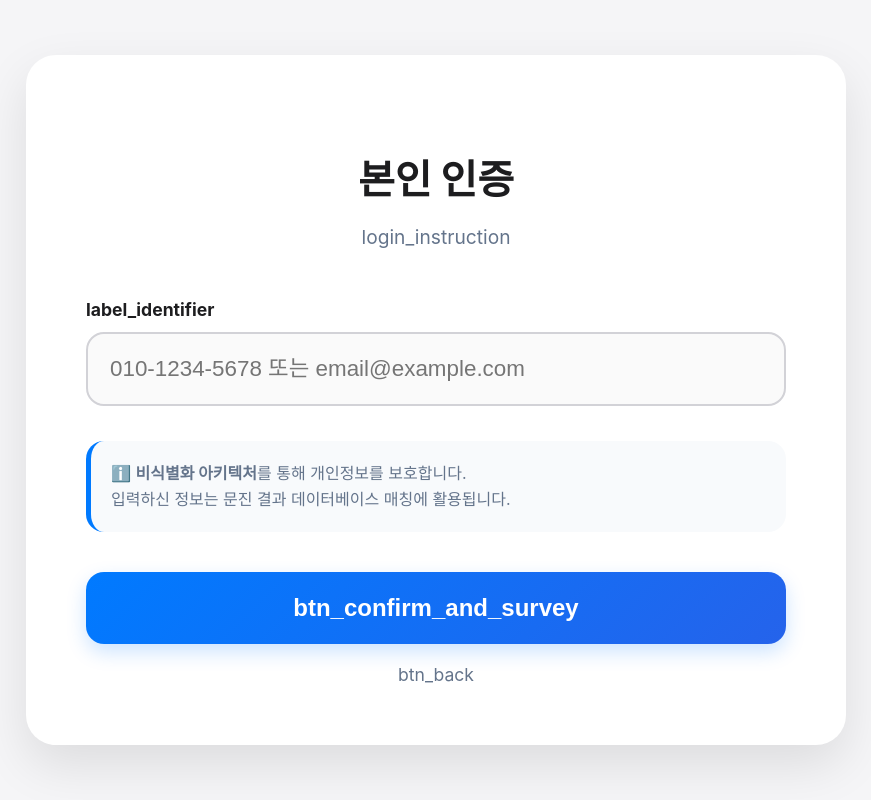
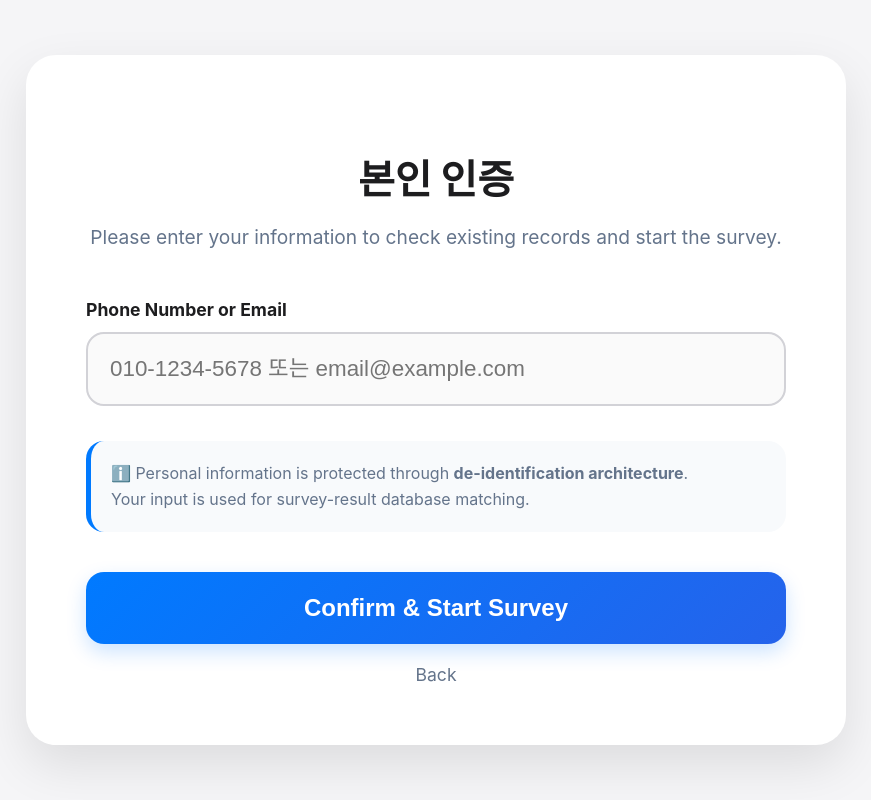
Before and after one commit to Phjrab/eye_project, a Flask app: template web/templates/login.html in a window 1280 px wide. Shown: the whole page, without its empty margins (204-1075 px from the left). Run offline with Flask 2, Linux system fonts and the light colour scheme; the template is opened without the code that fills it, so the values that code supplies are empty; parts of the project's set-up code (start-up, migrations or seed data) failed here and were passed over.

Commit message:
fix(i18n): respect saved language on all pages and complete remaining capture/login translations

```diff
--- a/web/static/js/i18n.js
+++ b/web/static/js/i18n.js
@@ -10,9 +10,9 @@
 
 class I18nEngine {
   constructor() {
+    this.supportedLanguages = ['ko', 'en', 'zh', 'vi', 'ru', 'ja'];
     // Load saved language or detect from browser
     this.currentLanguage = this.loadLanguage();
-    this.supportedLanguages = ['ko', 'en', 'zh', 'vi', 'ru', 'ja'];
     this.listeners = [];
 
     console.log(`[i18n] Initialized with language: ${this.currentLanguage}`);
@@ -44,7 +44,11 @@ class I18nEngine {
     }, 300);
 
     // Watch for dynamically added elements with data-i18n attributes
-    this.observeDOMChanges();
+    if (document.body) {
+      this.observeDOMChanges();
+    } else {
+      document.addEventListener('DOMContentLoaded', () => this.observeDOMChanges(), { once: true });
+    }
   }
 
   /**
--- a/web/static/js/translations.js
+++ b/web/static/js/translations.js
@@ -79,8 +79,10 @@ const translations = {
     m_dashboard_title: '✅ 모바일 인증 완료',
     m_login_title: '📱 모바일 PIN 인증',
     capture_title: '안구 촬영',
-    // Survey & form labels
+    login_instruction: '기존 기록 조회 및 설문 시작을 위해 정보를 입력해주세요.',
     survey_instruction: '정확한 AI 분석을 위해 현재 상태를 솔직하게 답변해 주세요.',
+    label_identifier: '전화번호 또는 이메일',
+    label_admin_password: '관리자 비밀번호',
     label_age: '나이',
     label_gender: '성별',
     label_wearing_glasses: '안경/렌즈 착용 유무',
@@ -91,61 +93,28 @@ const translations = {
     label_surgery_history: '안구 수술 이력',
     label_smoking: '흡연 유무',
     label_drinking: '음주 빈도',
-    label_symptoms: '현재 증상 (중복 선택 가능)',
     label_other_notes: '기타 불편한 점',
-    placeholder_conditions: '예: 당뇨(5년차), 고혈압 약 복용 중',
-    placeholder_surgery: '수술명 및 시기 작성',
-    placeholder_other_notes: '위 항목 외에 불편한 점이 있다면 적어주세요.',
-    login_instruction: '기존 기록 조회 및 설문 시작을 위해 정보를 입력해주세요.',
-    label_identifier: '전화번호 또는 이메일',
-    label_admin_password: '관리자 비밀번호',
-    placeholder_identifier: '010-1234-5678 또는 email@example.com',
-    placeholder_admin_password: '관리자 비밀번호를 입력하세요',
     status_camera_connecting: '카메라 연결 중...',
-    status_image_preparing: '이미지 준비 중...',
-    status_wait_moment: '잠시만 기다려 주세요.',
+    status_loading_config: '설정을 불러오는 중...',
+    auto_shutter_status: '자동셔터 대기 중',
     mobile_preview_hint: '모바일 업로드 전용 모드입니다.<br>"얼굴 사진 업로드" 버튼으로 사진을 선택해 주세요.',
-    auto_shutter_label: '자동셔터',
-    auto_shutter_status: '자동셔터 대기 중',
-    digital_zoom_label: '디지털 줌',
-    capture_guidance: '안내: 얼굴 사진 한 장을 촬영하면 MediaPipe Face Mesh가 좌/우 눈을 자동으로 감지해 분석합니다.',
     captured_image_empty: '촬영된 원본 이미지가 없습니다. capture에서 얼굴 촬영을 먼저 진행해 주세요.',
     redness_left: '좌안 충혈도:',
     redness_right: '우안 충혈도:',
-    analysis_waiting: '분석 대기',
-    nearby_clinics: '📍 주변 안과 (네이버 지도)',
     user_info_loading: '사용자 정보 불러오는 중...',
-    left_eye_badge: '왼쪽 눈',
-    right_eye_badge: '오른쪽 눈',
-    records_loading: '기록 불러오는 중...',
-    survey_records_loading: '설문 기록 불러오는 중...',
-    no_survey_records: '저장된 설문 기록이 없습니다.',
     pdf_preview_title: '📄 보고서 미리보기',
     survey_details_title: '📝 작성한 설문 상세 보기',
-    survey_no_symptoms: '선택한 증상이 없습니다.',
-    survey_created_at: '작성 시각',
-    past_records: '저장된 과거 기록이 없습니다.',
-    admin_access_note: 'admin 로그인 상태에서만 접근 가능합니다. 저장 시 일부 항목은 서버 재시작 후 완전 적용됩니다.',
     section_general_settings: '일반 시스템 설정',
     section_llm_settings: 'LLM/API 키 설정',
-    llm_note: 'API 키는 마스킹되어 표시됩니다. 비워두면 기존 키 유지, 새 값을 입력하면 즉시 갱신됩니다.',
-    status_loading_config: '설정을 불러오는 중...',
-    status_no_settings: '표시할 설정이 없습니다.',
-    btn_save: '저장',
-    key_configured: '설정됨',
-    key_not_configured: '미설정',
-    status_saving_config: '설정 저장 중...',
-    status_save_complete: '저장 완료',
-    status_save_failed: '저장 실패:',
-    m_dashboard_message: '키오스크와 모바일 연동이 정상적으로 완료되었습니다.<br>키오스크 화면에서 다음 단계를 진행해 주세요.',
-    m_pin_placeholder: '0000',
-    confirm_save_survey: '문진 내용을 저장하고 AI 검사 단계로 이동하시겠습니까?',
-    confirm_action: '이동',
-    confirm_retake: '현재 화면의 임시 촬영/분석 데이터만 초기화하고 다시 촬영하시겠습니까?\\n이미 저장된 DB 이력과 기존 리포트 기록은 삭제되지 않습니다.',
-    confirm_retake_action: '재촬영',
-    msg_survey_save_failed: '문진 저장에 실패했습니다.',
-    msg_analysis_data_ready: '최신 분석 데이터가 확인되었습니다. 바로 리포트를 발행할 수 있습니다.',
-    msg_report_generation_no_data: '리포트 발행에 필요한 최신 분석 데이터가 없습니다.',
+    capture_eye_align_hint: '※ 고해상도 촬영을 위해 가이드 중앙에 눈을 정렬해 주세요.',
+    capture_step0: 'Step 0. 눈 감지 상태',
+    capture_step1: 'Step 1. 자동셔터 / 디지털 줌',
+    capture_step2: 'Step 2. 얼굴 촬영 / 업로드',
+    auto_shutter_label: '자동셔터',
+    use_label: '사용',
+    digital_zoom_label: '디지털 줌',
+    capture_guidance: '안내: 얼굴 사진 한 장을 촬영하면 MediaPipe Face Mesh가 좌/우 눈을 자동으로 감지해 분석합니다.',
+    login_privacy_note: 'ℹ️ <strong>비식별화 아키텍처</strong>를 통해 개인정보를 보호합니다.<br>입력하신 정보는 문진 결과 데이터베이스 매칭에 활용됩니다.',
   },
 
   en: {
@@ -223,78 +192,45 @@ const translations = {
     m_dashboard_title: '✅ Mobile Verification Complete',
     m_login_title: '📱 Mobile PIN Verification',
     capture_title: 'Capture Eyes',
-    // Survey & form labels
-    admin_access_note: 'Only accessible in admin login state. Some items require server restart for full application after saving.',
-    analysis_waiting: 'Waiting for analysis',
-    auto_shutter_label: 'Auto Shutter',
-    auto_shutter_status: 'Waiting for auto shutter',
-    btn_save: 'Save',
-    capture_guidance: 'Guidance: When you capture one full face photo, MediaPipe Face Mesh will automatically detect and analyze both eyes.',
-    captured_image_empty: 'No captured original image. Please take a face photo first in the capture screen.',
-    confirm_action: 'Proceed',
-    confirm_retake: 'Clear temporary capture/analysis data and retake photos?
-Existing saved DB history and report records will not be deleted.',
-    confirm_retake_action: 'Retake',
-    confirm_save_survey: 'Save survey and proceed to AI test?',
-    digital_zoom_label: 'Digital Zoom',
-    key_configured: 'Configured',
-    key_not_configured: 'Not Configured',
+    login_instruction: 'Please enter your information to check existing records and start the survey.',
+    survey_instruction: 'Please answer honestly about your current condition for accurate AI analysis.',
+    label_identifier: 'Phone Number or Email',
     label_admin_password: 'Admin Password',
     label_age: 'Age',
-    label_conditions: 'Medical History (Diabetes, Hypertension, etc.)',
-    label_drinking: 'Drinking Frequency',
     label_gender: 'Gender',
-    label_identifier: 'Phone Number or Email',
-    label_other_notes: 'Other Concerns',
-    label_smoking: 'Smoking Status',
-    label_surgery_history: 'Eye Surgery History',
-    label_symptoms: 'Current Symptoms (Multiple Selection)',
+    label_wearing_glasses: 'Glasses/Contact Lens Usage',
     label_vision_correction: 'Current Corrected Vision (Optional)',
     label_vision_left: 'Left Eye (L)',
     label_vision_right: 'Right Eye (R)',
-    label_wearing_glasses: 'Glasses/Contact Lens Usage',
-    left_eye_badge: 'Left Eye',
-    llm_note: 'API keys are displayed masked. Leave blank to keep existing key, enter new value to update immediately.',
-    login_instruction: 'Please enter your information to check existing records and start the survey.',
-    m_dashboard_message: 'Mobile link with kiosk completed successfully.<br>Please proceed to the next step on the kiosk screen.',
-    m_pin_placeholder: '0000',
-    mobile_preview_hint: 'This is mobile upload exclusive mode.<br>Select a photo using the "Upload Face Photo" button.',
-    msg_analysis_data_ready: 'Latest analysis data is ready. You can generate the report now.',
-    msg_report_generation_no_data: 'Latest analysis data needed for report generation is missing.',
-    msg_survey_save_failed: 'Failed to save survey.',
-    nearby_clinics: '📍 Nearby Clinics (Naver Map)',
-    no_survey_records: 'No survey records found.',
-    past_records: 'No past records found.',
+    label_conditions: 'Medical History (Diabetes, Hypertension, etc.)',
+    label_surgery_history: 'Eye Surgery History',
+    label_smoking: 'Smoking Status',
+    label_drinking: 'Drinking Frequency',
+    label_other_notes: 'Other Concerns',
+    status_camera_connecting: 'Connecting camera...',
+    status_loading_config: 'Loading configuration...',
+    auto_shutter_status: 'Waiting for auto shutter',
+    mobile_preview_hint: 'This is mobile upload mode.<br>Please select a photo using the "Upload Face Photo" button.',
+    captured_image_empty: 'No captured original image. Please take a face photo first in capture.',
+    redness_left: 'Left eye redness:',
+    redness_right: 'Right eye redness:',
+    user_info_loading: 'Loading user information...',
     pdf_preview_title: '📄 Report Preview',
-    placeholder_admin_password: 'Enter admin password',
-    placeholder_conditions: 'e.g. Diabetes (5 years), taking hypertension medication',
-    placeholder_identifier: '010-1234-5678 or email@example.com',
-    placeholder_other_notes: 'Describe any other concerns not listed above.',
-    placeholder_surgery: 'Surgery name and date',
-    records_loading: 'Loading records...',
-    redness_left: 'Left Eye Redness:',
-    redness_right: 'Right Eye Redness:',
-    right_eye_badge: 'Right Eye',
+    survey_details_title: '📝 Survey Details',
     section_general_settings: 'General System Settings',
     section_llm_settings: 'LLM/API Key Settings',
-    status_camera_connecting: 'Connecting camera...',
-    status_image_preparing: 'Preparing image...',
-    status_loading_config: 'Loading configuration...',
-    status_no_settings: 'No settings to display.',
-    status_save_complete: 'Save Complete',
-    status_save_failed: 'Save Failed:',
-    status_saving_config: 'Saving configuration...',
-    status_wait_moment: 'Please wait.',
-    survey_created_at: 'Created At',
-    survey_details_title: '📝 Detailed Survey Results',
-    survey_instruction: 'For accurate AI analysis, please answer the questions honestly about your current condition.',
-    survey_no_symptoms: 'No symptoms selected.',
-    survey_records_loading: 'Loading survey records...',
-    user_info_loading: 'Loading user information...',
+    capture_eye_align_hint: 'Please align your eyes at the center guide for high-resolution capture.',
+    capture_step0: 'Step 0. Eye Detection Status',
+    capture_step1: 'Step 1. Auto Shutter / Digital Zoom',
+    capture_step2: 'Step 2. Face Capture / Upload',
+    auto_shutter_label: 'Auto Shutter',
+    use_label: 'Use',
+    digital_zoom_label: 'Digital Zoom',
+    capture_guidance: 'Guidance: Capturing one face photo allows MediaPipe Face Mesh to auto-detect and analyze both eyes.',
+    login_privacy_note: 'ℹ️ Personal information is protected through <strong>de-identification architecture</strong>.<br>Your input is used for survey-result database matching.',
+  },
 
-  }},
-
-  zh:: {
+  zh: {
     // Main title and subtitle
     main_title: '眼健康诊断服务',
     subtitle_line1: '由 <strong>NVIDIA Jetson AI</strong> 提供支持',
@@ -369,6 +305,33 @@ Existing saved DB history and report records will not be deleted.',
     m_dashboard_title: '✅ 移动验证完成',
     m_login_title: '📱 移动 PIN 验证',
     capture_title: '采集眼部照片',
+    login_instruction: 'Please enter your information to check existing records and start the survey.',
+    survey_instruction: 'Please answer honestly about your current condition for accurate AI analysis.',
+    label_identifier: 'Phone Number or Email',
+    label_admin_password: 'Admin Password',
+    label_age: 'Age',
+    label_gender: 'Gender',
+    label_wearing_glasses: 'Glasses/Contact Lens Usage',
+    label_vision_correction: 'Current Corrected Vision (Optional)',
+    label_vision_left: 'Left Eye (L)',
+    label_vision_right: 'Right Eye (R)',
+    label_conditions: 'Medical History (Diabetes, Hypertension, etc.)',
+    label_surgery_history: 'Eye Surgery History',
+    label_smoking: 'Smoking Status',
+    label_drinking: 'Drinking Frequency',
+    label_other_notes: 'Other Concerns',
+    status_camera_connecting: 'Connecting camera...',
+    status_loading_config: 'Loading configuration...',
+    auto_shutter_status: 'Waiting for auto shutter',
+    mobile_preview_hint: 'This is mobile upload mode.<br>Please select a photo using the "Upload Face Photo" button.',
+    captured_image_empty: 'No captured original image. Please take a face photo first in capture.',
+    redness_left: 'Left eye redness:',
+    redness_right: 'Right eye redness:',
+    user_info_loading: 'Loading user information...',
+    pdf_preview_title: '📄 Report Preview',
+    survey_details_title: '📝 Survey Details',
+    section_general_settings: 'General System Settings',
+    section_llm_settings: 'LLM/API Key Settings',
   },
 
   vi: {
@@ -446,6 +409,33 @@ Existing saved DB history and report records will not be deleted.',
     m_dashboard_title: '✅ Xác thực di động hoàn tất',
     m_login_title: '📱 Xác thực PIN di động',
     capture_title: 'Chụp ảnh mắt',
+    login_instruction: 'Please enter your information to check existing records and start the survey.',
+    survey_instruction: 'Please answer honestly about your current condition for accurate AI analysis.',
+    label_identifier: 'Phone Number or Email',
+    label_admin_password: 'Admin Password',
+    label_age: 'Age',
+    label_gender: 'Gender',
+    label_wearing_glasses: 'Glasses/Contact Lens Usage',
+    label_vision_correction: 'Current Corrected Vision (Optional)',
+    label_vision_left: 'Left Eye (L)',
+    label_vision_right: 'Right Eye (R)',
+    label_conditions: 'Medical History (Diabetes, Hypertension, etc.)',
+    label_surgery_history: 'Eye Surgery History',
+    label_smoking: 'Smoking Status',
+    label_drinking: 'Drinking Frequency',
+    label_other_notes: 'Other Concerns',
+    status_camera_connecting: 'Connecting camera...',
+    status_loading_config: 'Loading configuration...',
+    auto_shutter_status: 'Waiting for auto shutter',
+    mobile_preview_hint: 'This is mobile upload mode.<br>Please select a photo using the "Upload Face Photo" button.',
+    captured_image_empty: 'No captured original image. Please take a face photo first in capture.',
+    redness_left: 'Left eye redness:',
+    redness_right: 'Right eye redness:',
+    user_info_loading: 'Loading user information...',
+    pdf_preview_title: '📄 Report Preview',
+    survey_details_title: '📝 Survey Details',
+    section_general_settings: 'General System Settings',
+    section_llm_settings: 'LLM/API Key Settings',
   },
 
   ru: {
@@ -525,6 +515,33 @@ Existing saved DB history and report records will not be deleted.',
     m_dashboard_title: '✅ Мобильная верификация завершена',
     m_login_title: '📱 Мобильная PIN-верификация',
     capture_title: 'Съемка глаза',
+    login_instruction: 'Please enter your information to check existing records and start the survey.',
+    survey_instruction: 'Please answer honestly about your current condition for accurate AI analysis.',
+    label_identifier: 'Phone Number or Email',
+    label_admin_password: 'Admin Password',
+    label_age: 'Age',
+    label_gender: 'Gender',
+    label_wearing_glasses: 'Glasses/Contact Lens Usage',
+    label_vision_correction: 'Current Corrected Vision (Optional)',
+    label_vision_left: 'Left Eye (L)',
+    label_vision_right: 'Right Eye (R)',
+    label_conditions: 'Medical History (Diabetes, Hypertension, etc.)',
+    label_surgery_history: 'Eye Surgery History',
+    label_smoking: 'Smoking Status',
+    label_drinking: 'Drinking Frequency',
+    label_other_notes: 'Other Concerns',
+    status_camera_connecting: 'Connecting camera...',
+    status_loading_config: 'Loading configuration...',
+    auto_shutter_status: 'Waiting for auto shutter',
+    mobile_preview_hint: 'This is mobile upload mode.<br>Please select a photo using the "Upload Face Photo" button.',
+    captured_image_empty: 'No captured original image. Please take a face photo first in capture.',
+    redness_left: 'Left eye redness:',
+    redness_right: 'Right eye redness:',
+    user_info_loading: 'Loading user information...',
+    pdf_preview_title: '📄 Report Preview',
+    survey_details_title: '📝 Survey Details',
+    section_general_settings: 'General System Settings',
+    section_llm_settings: 'LLM/API Key Settings',
   },
 
   ja: {
@@ -604,5 +621,32 @@ Existing saved DB history and report records will not be deleted.',
     m_dashboard_title: '✅ モバイル認証完了',
     m_login_title: '📱 モバイルPIN認証',
     capture_title: '眼の撮影',
+    login_instruction: 'Please enter your information to check existing records and start the survey.',
+    survey_instruction: 'Please answer honestly about your current condition for accurate AI analysis.',
+    label_identifier: 'Phone Number or Email',
+    label_admin_password: 'Admin Password',
+    label_age: 'Age',
+    label_gender: 'Gender',
+    label_wearing_glasses: 'Glasses/Contact Lens Usage',
+    label_vision_correction: 'Current Corrected Vision (Optional)',
+    label_vision_left: 'Left Eye (L)',
+    label_vision_right: 'Right Eye (R)',
+    label_conditions: 'Medical History (Diabetes, Hypertension, etc.)',
+    label_surgery_history: 'Eye Surgery History',
+    label_smoking: 'Smoking Status',
+    label_drinking: 'Drinking Frequency',
+    label_other_notes: 'Other Concerns',
+    status_camera_connecting: 'Connecting camera...',
+    status_loading_config: 'Loading configuration...',
+    auto_shutter_status: 'Waiting for auto shutter',
+    mobile_preview_hint: 'This is mobile upload mode.<br>Please select a photo using the "Upload Face Photo" button.',
+    captured_image_empty: 'No captured original image. Please take a face photo first in capture.',
+    redness_left: 'Left eye redness:',
+    redness_right: 'Right eye redness:',
+    user_info_loading: 'Loading user information...',
+    pdf_preview_title: '📄 Report Preview',
+    survey_details_title: '📝 Survey Details',
+    section_general_settings: 'General System Settings',
+    section_llm_settings: 'LLM/API Key Settings',
   }
 };
--- a/web/templates/login.html
+++ b/web/templates/login.html
@@ -281,7 +281,7 @@
         </div>
 
         <div class="info-message">
-            <p style="margin:0; font-size:1rem; color:var(--text-sub); line-height:1.6;">
+            <p style="margin:0; font-size:1rem; color:var(--text-sub); line-height:1.6;" data-i18n="login_privacy_note" data-i18n-html="true">
                 ℹ️ <strong>비식별화 아키텍처</strong>를 통해 개인정보를 보호합니다.<br>
                 입력하신 정보는 문진 결과 데이터베이스 매칭에 활용됩니다.
             </p>
```
Also changed, not shown: web/templates/capture.html (+8 -8 lines).
